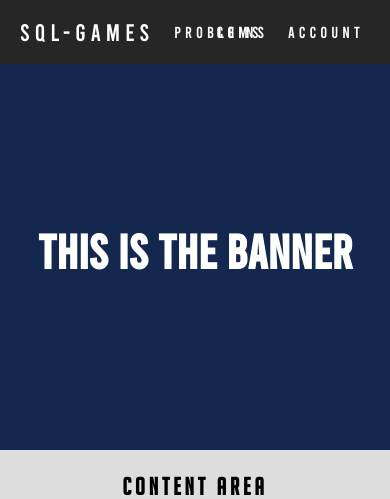
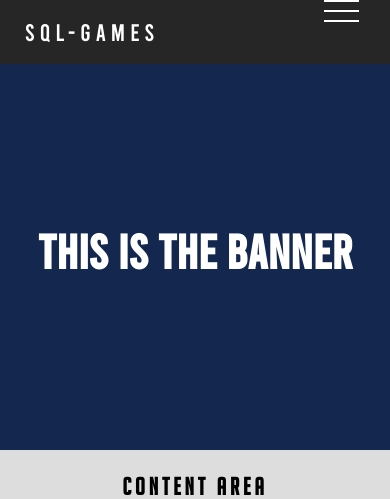
Before and after one commit to Ca3zsar/SQL-Games, a PHP site: page /navbar.html in a window 390 px wide. Shown: the top 499 px of the page. Run offline with PHP 8.4, Linux system fonts and the light colour scheme.

Commit message:
added button for collapse on lower widths

```diff
--- /dev/null
+++ b/Cezar/Navbar/navFunctions.js
@@ -0,0 +1,5 @@
+function displayOptions()
+{
+    var navbar = document.getElementById('right-nav');
+    navbar.classList.toggle('show');
+}
--- a/Cezar/Navbar/navbar.html
+++ b/Cezar/Navbar/navbar.html
@@ -4,7 +4,9 @@
         <title> Navbar Test</title>
 
         <meta name="viewport" content="width=device-width, initial-scale=1.0">
+
         <link rel="stylesheet" href="style.css" />
+        <script src="navFunctions.js"></script>
     </head>
 
     <body>
@@ -15,17 +17,22 @@
                         <div class="logo">
                             <a href="#">SQL-GAMES</a>
                         </div>
-                        <a href="#">Problems</a>
+
                     </div>
-                   <nav>
-
+                   <nav id="right-nav">
                        <a href="#">Coins</a>
+                       <a href="#">Problems</a>
                        <a href="#">Account</a>
                    </nav>
+                   <div class="toggle-btn" onclick="displayOptions()">
+                       <span></span>
+                       <span></span>
+                       <span></span>
+                   </div>
                </div>
            </header>
            <div class="banner-area">
-                <h2>This is the banner</h2>
+                <h2 >This is the banner</h2>
            </div>
            <div class="content-area">
                <div class="wrapper">
--- a/Cezar/Navbar/style.css
+++ b/Cezar/Navbar/style.css
@@ -22,25 +22,18 @@ body{
 }
 
 header{
-	height:4em;
+	/* height:4em; */
 	background : #262626;
 	width:100%;
 	z-index:12;
 	position: fixed;
 }
 
-.left-side{
+.logo{
 	display:flex;
 	align-items: flex-start;
 
-	/* width:30%; */
-	float:left;
-	line-height : 4em;
-
-}
-
-.logo{
-	padding-left: 10px;
+	padding-left: 15px;
 	float:left;
 	line-height : 4em;
 }
@@ -49,6 +42,7 @@ header{
 nav{
 	display:flex;
 	justify-content: flex-end;
+	align-content: center;
 
 	margin-right:1em;
 
@@ -72,6 +66,51 @@ nav a, .left-side a{
 	font-family: bebas;
 	color:#fff;
 	letter-spacing: 5px;
+}
+
+.toggle-btn{
+	/* height: 100%; */
+	width: 35px;
+
+	position: absolute;
+	right:8vw;
+
+	display: none;
+}
+
+.toggle-btn span{
+	display: block;
+	width: 100%;
+	height:2px;
+	background-color: #fff;
+	float : left;
+	margin-bottom: 8px;
+}
+
+@media (max-width:800px)
+{
+	.toggle-btn{
+		display:flex;
+		justify-content: center;
+		flex-direction: column;
+	}
+	nav{
+		display: none;
+		width:100%;
+		border-top:1px solid #fff;
+
+	}
+	nav a{
+		margin-top: 1px solid #fff;
+		width: 100%;
+
+	}
+	#right-nav.show{
+		display:flex;
+		flex-direction: column;
+		justify-content: center;
+		background: #262626;
+	}
 }
 
 .banner-area{
```
